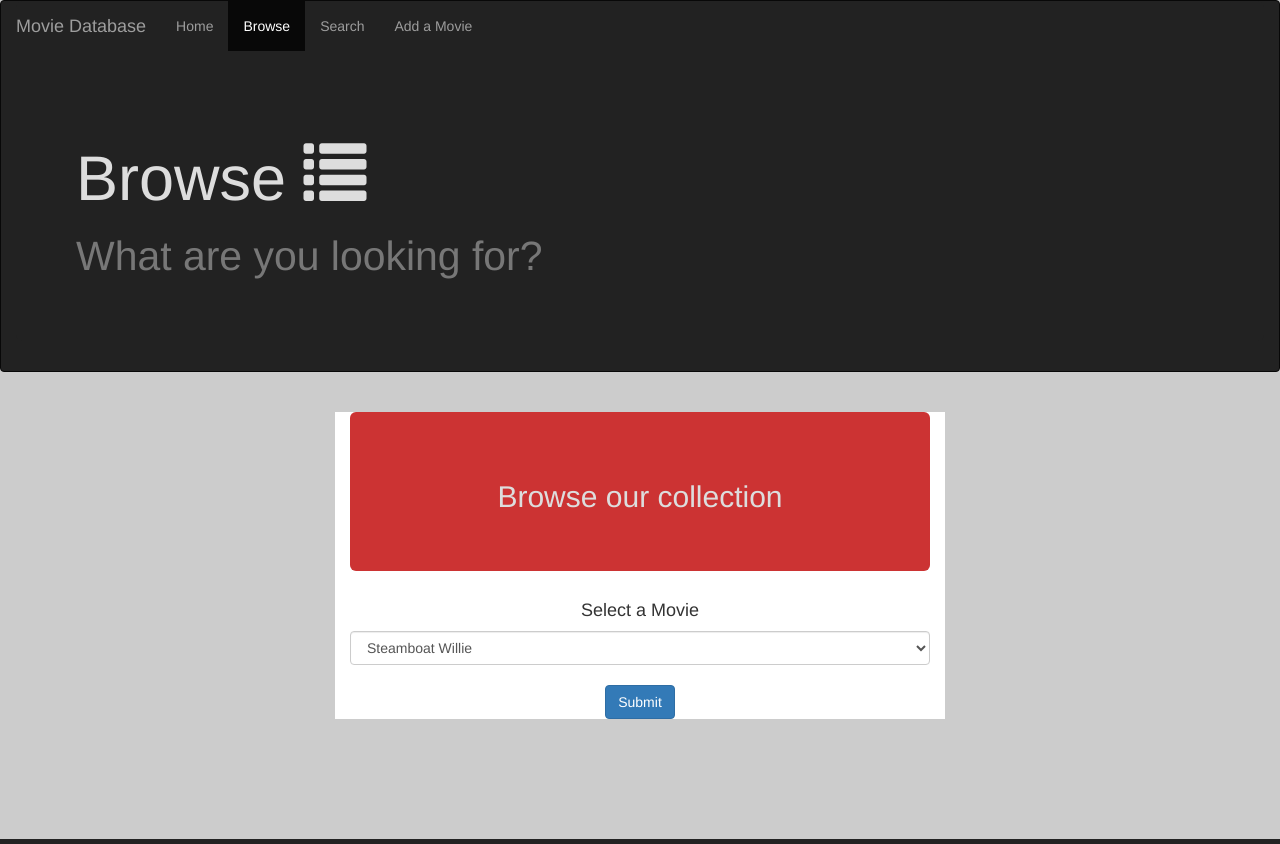
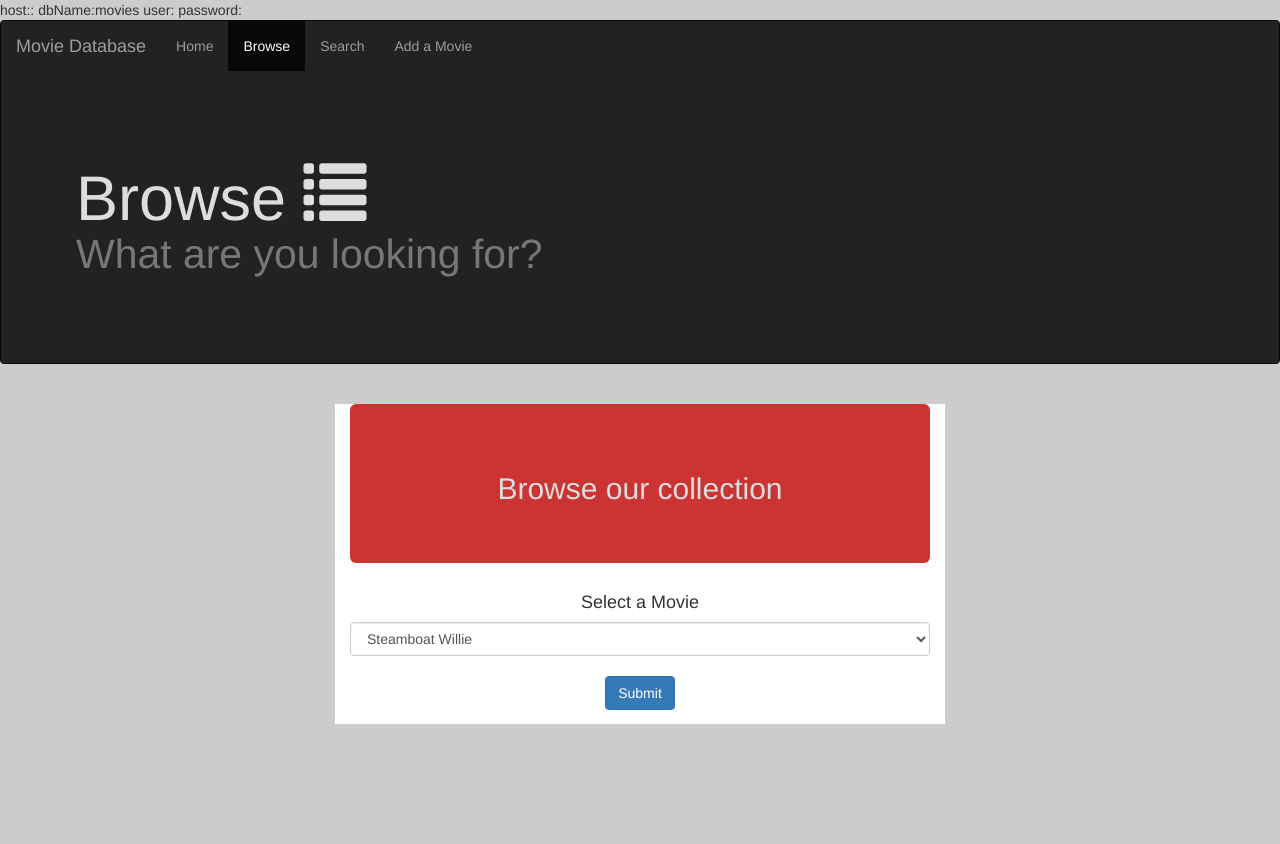
Before and after one commit to abeeston/cs313, a PHP site: page /browse.php in a window 1280 px wide. Run offline with PHP 8.4, Linux system fonts and the light colour scheme; data comes from the database, SQL or seed files in the repository; some libraries are stand-ins or nearby versions.

Commit message:
another openshift test

```diff
--- a/browse.php
+++ b/browse.php
@@ -1,3 +1,15 @@
+<?php
+
+$dbUser = getenv('OPENSHIFT_MYSQL_DB_USERNAME');
+$dbPass = getenv('OPENSHIFT_MYSQL_DB_PASSWORD');
+$dbHost = getenv('OPENSHIFT_MYSQL_DB_HOST');
+$dbPort = getenv('OPENSHIFT_MYSQL_DB_PORT');
+$dbName = "movies";
+
+echo "host:$dbHost:$dbPort dbName:$dbName user:$dbUser password:$dbPass<br />\n";
+
+?>
+
 <!DOCTYPE html>
 <html lang="en">
 <head>
```
